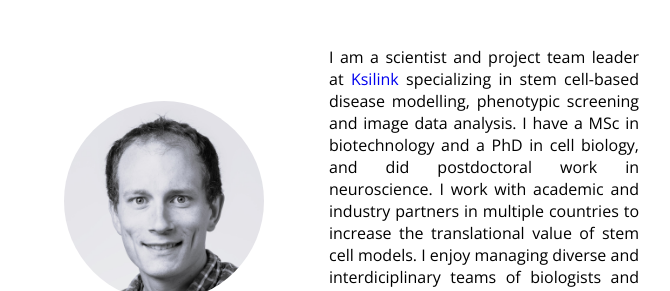
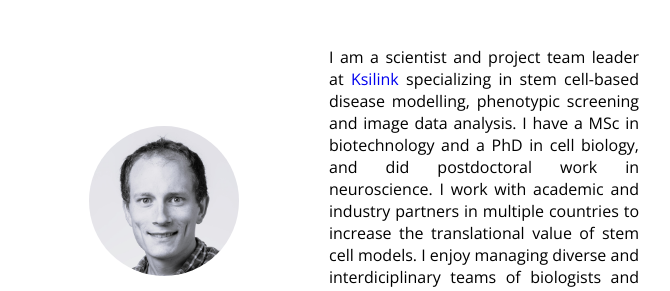
Before and after one commit to johanneswilbertz/johanneswilbertz.github.io, a plain HTML site: page index.html in a window 1280 px wide. Shown: the part 136-427 px from the top of the page, without its empty margins (316-986 px from the left). Drawn offline with nearby package versions, Linux system fonts and the light colour scheme.

Commit message:
Update index.html

```diff
--- a/index.html
+++ b/index.html
@@ -8,7 +8,7 @@
     <div class="wrapper">
 
       <div class="left">
-        <img class="profile-picture" src="images/my_photo.jpg" width="200"/>
+        <img class="profile-picture" src="images/my_photo.jpg" width="150"/>
         <h1 class="name">Johannes Wilbertz</h1>
         <h4 class="subtitle">Translational scientist</h4>
       </div>
```
